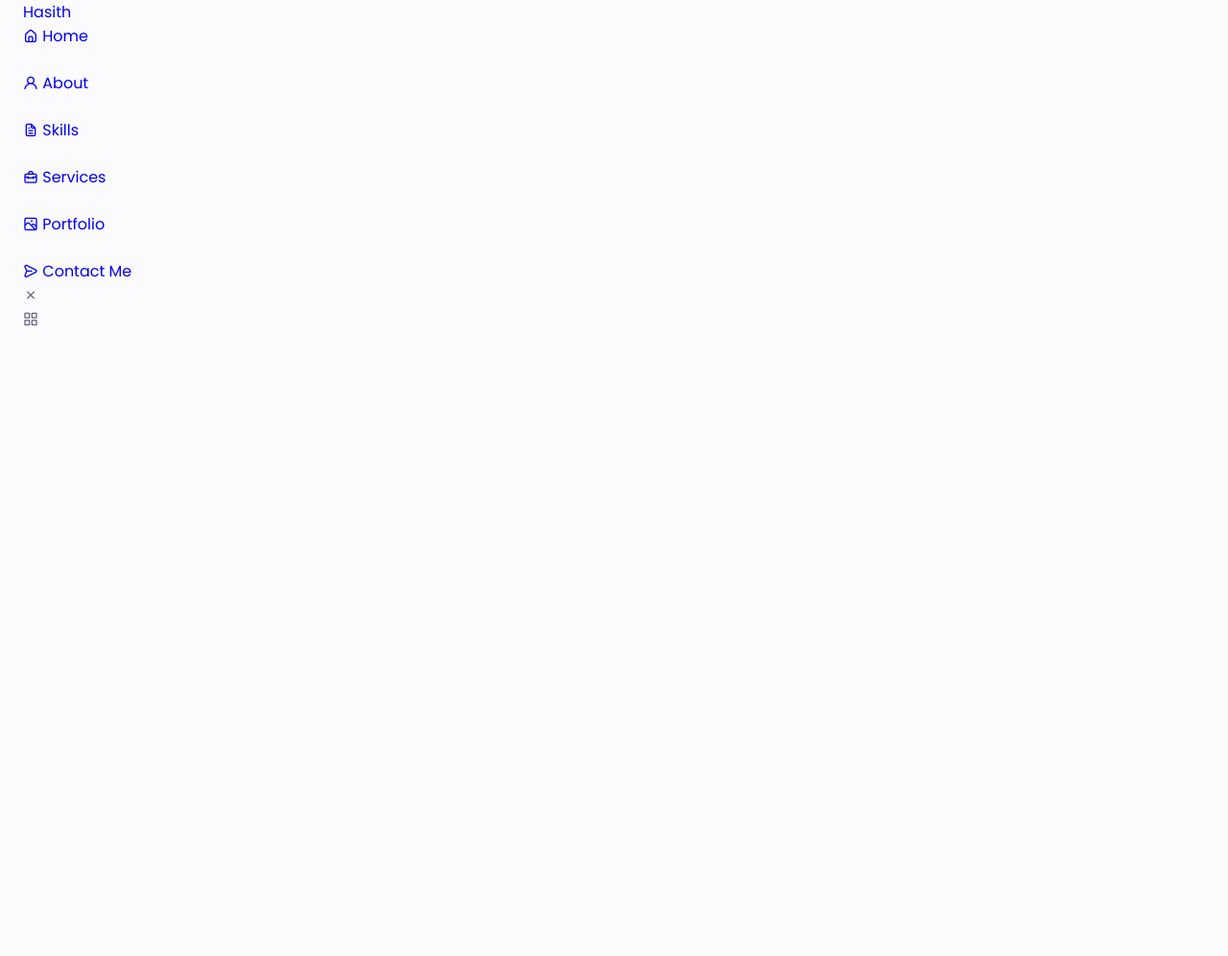
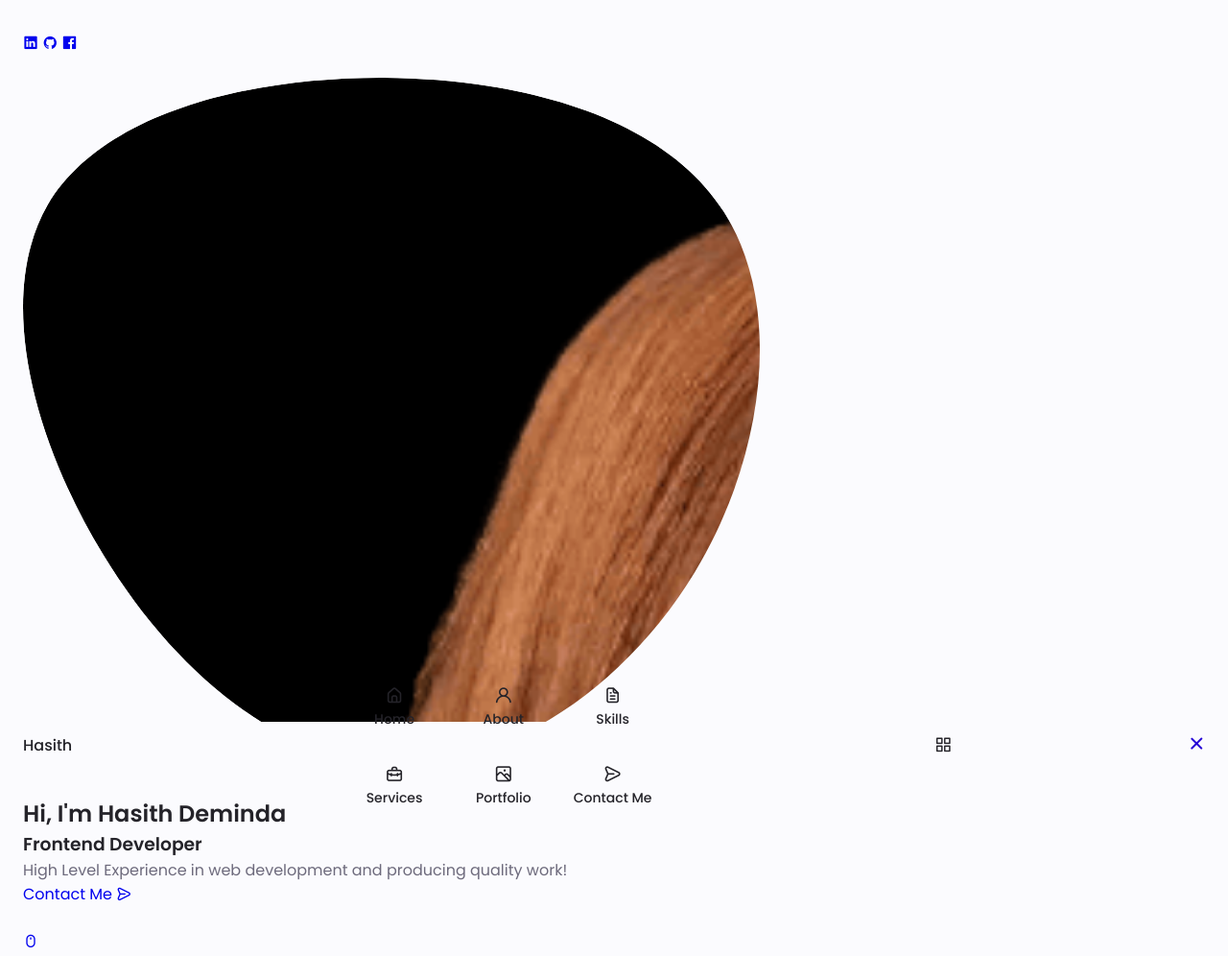
Before and after one commit to HasithDeminda/My-Portfolio-Web, a plain HTML site: page My Portfolio-Hasith/index.html in a window 1280 px wide. Shown: the top 996 px of the page at 96% size. Drawn offline with nearby package versions, Linux system fonts and the light colour scheme.

Commit message:
10/10 Updates!

```diff
--- a/My Portfolio-Hasith/assets/css/styles.css
+++ b/My Portfolio-Hasith/assets/css/styles.css
@@ -7,7 +7,7 @@
 
   /*========== Colors ==========*/
   /* Change favorite color */
-  --hue-color: ; /*Purple 250 - Green 142 - Blue 230 - Pink 340*/
+  --hue-color: 250; /*Purple 250 - Green 142 - Blue 230 - Pink 340*/
 
   /* HSL color mode */
   --first-color: hsl(250, 100%, 42%);
@@ -136,9 +136,100 @@ img{
   gap: 1.5rem;
 }
 
+.header{
+  width: 100%;
+  position: fixed;
+  bottom: 0;
+  left: 0;
+  z-index: var(--z-fixed);
+  background-color: var(--body-color);
+}
+
 /*==================== NAV ====================*/
 
+.nav{
+  max-width: 968px;
+  height: var(--header-height);
+  display: flex;
+  justify-content: space-between;
+  align-items: center;
+}
+
+.nav__logo,
+.nav__toggle{
+  color: var(--title-color);
+  font-weight: var(--font-medium);
+}
+
+.nav__logo:hover{
+  color: var(--first-color);
+}
+
+.nav__toggle{
+  font-size: 1.1rem;
+  cursor: pointer;
+}
+
+.nav__toggle:hover{
+  color: var(--first-color);
+}
+
+@media screen and (max-width: 767px) {
+  .nav__menu{
+    position: fixed;
+    bottom: -100%;
+    left: 0;
+    width: 100%;
+    background-color: var(--body-color);
+    padding: 2rem 1.5rem 4rem;
+    box-shadow: 0 -1px 4px rgba(0, 0, 0, .15);
+    border-radius: 1.5rem 1.5rem 0 0;
+    transition: .3s;
+  }
+}
+
+.nav__list{
+  grid-template-columns: repeat(3, 1fr);
+  gap: 2rem;
+}
+
+.nav__link{
+  display: flex;
+  flex-direction: column;
+  align-items: center;
+  font-size: var(--small-font-size);
+  color: var(--title-color);
+  font-weight: var(--font-medium);
+}
+
+.nav__link:hover{
+  color: var(--first-color);
+}
+
+.nav__icon{
+  font-size: 1.2rem;
+}
+
+.nav__close{
+  position: absolute;
+  right: 1.3rem;
+  bottom: .5rem;
+  font-size: 1.5rem;
+  cursor: pointer;
+  color: var(--first-color);
+}
+
+.nav__close:hover{
+  color: var(--first-color-alt);
+}
+
+
+
 /* show menu */
+
+.show-menu{
+  bottom: 0;
+}
 
 /* Active link */
 
--- a/My Portfolio-Hasith/assets/js/main.js
+++ b/My Portfolio-Hasith/assets/js/main.js
@@ -1,39 +1,51 @@
 /*==================== MENU SHOW Y HIDDEN ====================*/
 
+const navMenu = document.getElementById("nav-menu"),
+  navToggle = document.getElementById("nav-toggle"),
+  navClose = document.getElementById("nav-close");
 
 /*===== MENU SHOW =====*/
 /* Validate if constant exists */
 
+if (navToggle) {
+  navToggle.addEventListener("click", () => {
+    navMenu.classList.add("show-menu");
+  });
+}
 
 /*===== MENU HIDDEN =====*/
 /* Validate if constant exists */
 
+if (navClose) {
+  navClose.addEventListener("click", () => {
+    navMenu.classList.remove("show-menu");
+  });
+}
 
 /*==================== REMOVE MENU MOBILE ====================*/
+const navLink = document.querySelectorAll(".nav__link");
 
+function linkAction() {
+  const navMenu = document.getElementById("nav-menu");
+  // When we click on each nav__link, we remove the show-menu class
+  navMenu.classList.remove("show-menu");
+}
+navLink.forEach((n) => n.addEventListener("click", linkAction));
 
 /*==================== ACCORDION SKILLS ====================*/
 
-
 /*==================== QUALIFICATION TABS ====================*/
-
 
 /*==================== SERVICES MODAL ====================*/
 
-
 /*==================== PORTFOLIO SWIPER  ====================*/
-
 
 /*==================== TESTIMONIAL ====================*/
 
-
 /*==================== SCROLL SECTIONS ACTIVE LINK ====================*/
-
 
 /*==================== CHANGE BACKGROUND HEADER ====================*/
 
-
 /*==================== SHOW SCROLL UP ====================*/
 
-
 /*==================== DARK LIGHT THEME ====================*/
--- a/My Portfolio-Hasith/index.html
+++ b/My Portfolio-Hasith/index.html
@@ -30,41 +30,41 @@
           <ul class="nav__list grid">
             <li class="nav__item">
               <a href="#Home" class="nav__link">
-                <i class="uil uil-estate"></i> Home
+                <i class="uil uil-estate nav__icon"></i> Home
               </a>
             </li>
 
             <li class="nav__item">
               <a href="#About" class="nav__link">
-                <i class="uil uil-user"></i> About
+                <i class="uil uil-user nav__icon"></i> About
               </a>
             </li>
 
             <li class="nav__item">
               <a href="#Skills" class="nav__link">
-                <i class="uil uil-file-alt"></i> Skills
+                <i class="uil uil-file-alt nav__icon"></i> Skills
               </a>
             </li>
 
             <li class="nav__item">
               <a href="#Services" class="nav__link">
-                <i class="uil uil-briefcase-alt"></i> Services
+                <i class="uil uil-briefcase-alt nav__icon"></i> Services
               </a>
             </li>
 
             <li class="nav__item">
               <a href="#Portfolio" class="nav__link">
-                <i class="uil uil-scenery"></i> Portfolio
+                <i class="uil uil-scenery nav__icon"></i> Portfolio
               </a>
             </li>
 
             <li class="nav__item">
               <a href="#ContactMe" class="nav__link">
-                <i class="uil uil-message"></i> Contact Me
+                <i class="uil uil-message nav__icon"></i> Contact Me
               </a>
             </li>
           </ul>
-          <i class="uil uil-times nav__close" id="nav__close"></i>
+          <i class="uil uil-times nav__close" id="nav-close"></i>
         </div>
         <div class="nav__btns">
           <div class="nav__toggle" id="nav-toggle">
@@ -77,7 +77,76 @@
     <!--==================== MAIN ====================-->
     <main class="main">
       <!--==================== HOME ====================-->
-      <section class="home section" id="home"></section>
+      <section class="home section" id="home">
+        <div class="home__container container grid">
+          <div class="home__content grid">
+            <div class="home__social">
+              <a
+                href="www.linkedin.com/in/hasith-deminda"
+                target="_blank"
+                class="home__social-icon"
+              >
+                <i class="uil uil-linkedin"></i>
+              </a>
+
+              <a
+                href="https://github.com/HasithDeminda"
+                target="_blank"
+                class="home__social-icon"
+              >
+                <i class="uil uil-github"></i>
+              </a>
+
+              <a href="#" target="_blank" class="home__social-icon">
+                <i class="uil uil-facebook"></i>
+              </a>
+            </div>
+
+            <div class="home__img">
+              <svg
+                class="home__blob"
+                viewBox="0 0 200 187"
+                xmlns="http://www.w3.org/2000/svg"
+                xmlns:xlink="http://www.w3.org/1999/xlink"
+              >
+                <mask id="mask0" mask-type="alpha">
+                  <path
+                    d="M190.312 36.4879C206.582 62.1187 201.309 102.826 182.328 134.186C163.346 165.547
+                  130.807 187.559 100.226 186.353C69.6454 185.297 41.0228 161.023 21.7403 129.362C2.45775
+                  97.8511 -7.48481 59.1033 6.67581 34.5279C20.9871 10.1032 59.7028 -0.149132 97.9666
+                  0.00163737C136.23 0.303176 174.193 10.857 190.312 36.4879Z"
+                  />
+                </mask>
+                <g mask="url(#mask0)">
+                  <path
+                    d="M190.312 36.4879C206.582 62.1187 201.309 102.826 182.328 134.186C163.346
+                  165.547 130.807 187.559 100.226 186.353C69.6454 185.297 41.0228 161.023 21.7403
+                  129.362C2.45775 97.8511 -7.48481 59.1033 6.67581 34.5279C20.9871 10.1032 59.7028
+                  -0.149132 97.9666 0.00163737C136.23 0.303176 174.193 10.857 190.312 36.4879Z"
+                  />
+                  <image class="home__blob-img" href="assets/img/perfil.png" />
+                </g>
+              </svg>
+            </div>
+            <div class="home__data">
+              <h1 class="home__title">Hi, I'm Hasith Deminda</h1>
+              <h3 class="home__subtitle">Frontend Developer</h3>
+              <p class="home__description">
+                High Level Experience in web development and producing quality
+                work!
+              </p>
+              <a href="#contact" class="button button--flex">
+                Contact Me <i class="uil uil-message button__icon"></i>
+              </a>
+            </div>
+          </div>
+          <div class="home__scroll">
+            <a href="#About" class="home__scroll-button button--flex">
+              <i class="uil uil-mouse-alt"></i>
+            </a>
+          </div>
+        </div>
+      </section>
 
       <!--==================== ABOUT ====================-->
       <section class="about section" id="about"></section>
```
